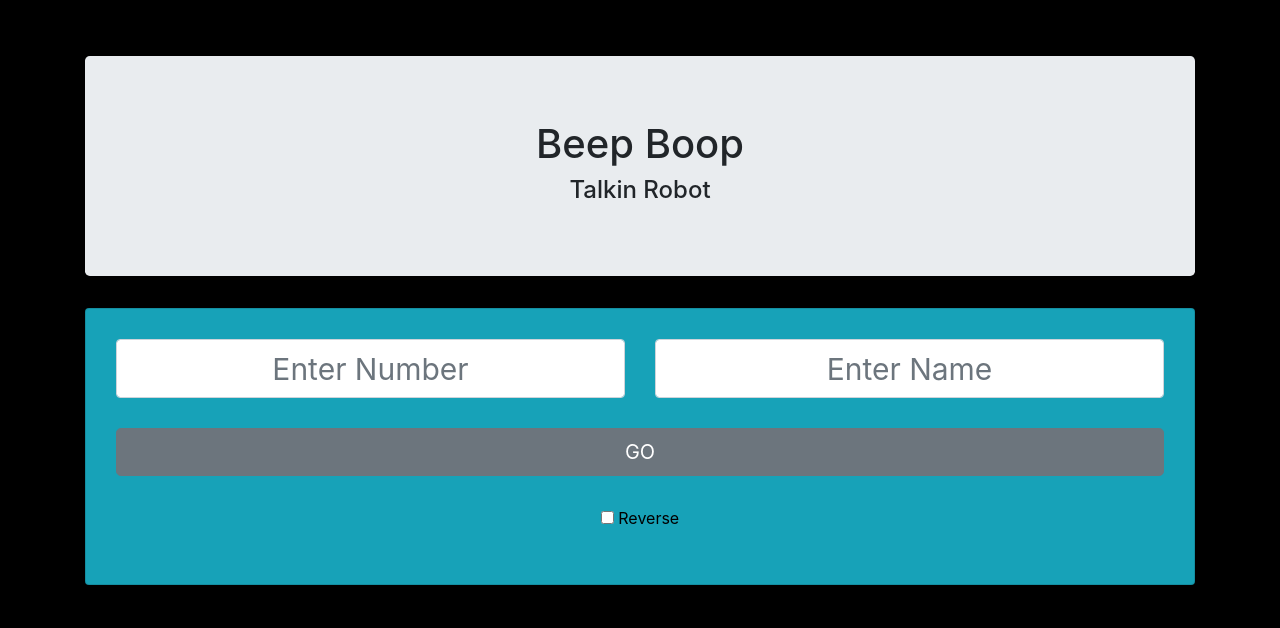
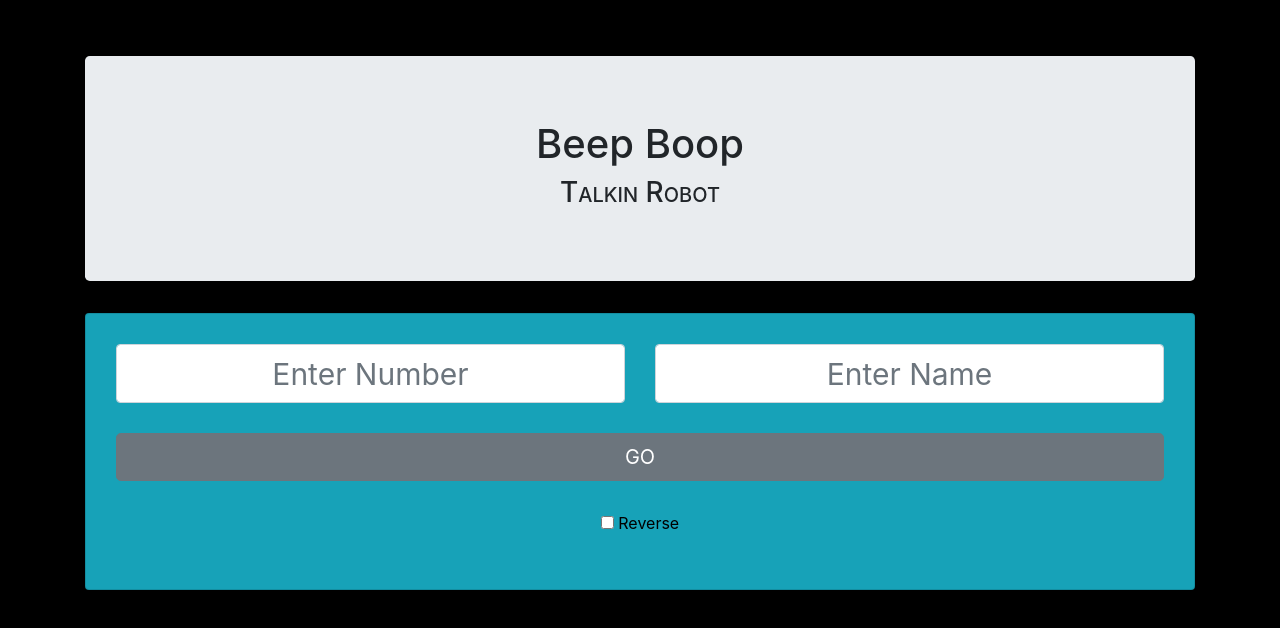
Before and after one commit to LiamPKenna/wk3, a plain HTML site: page index.html in a window 1280 px wide. Drawn offline with Linux system fonts and the light colour scheme.

Commit message:
adjust header styles

```diff
--- a/css/styles.css
+++ b/css/styles.css
@@ -1,6 +1,10 @@
 p {
   font-family: monospace;
   font-size: 20px;
+}
+
+h3 {
+  font-variant: small-caps;
 }
 
 .header {
@@ -21,7 +25,7 @@ p {
   display: none;
 }
 
-#userInput, .header, h3, input {
+#userInput, .header, h2, h3, input {
   text-align: center;
 }
 
--- a/index.html
+++ b/index.html
@@ -11,7 +11,7 @@
     <div class="container main">
       <div class="jumbotron header">
         <h1>Beep Boop</h1>
-        <h4>Talkin Robot</h4>
+        <h3>Talkin Robot</h3>
       </div>
       <div class="card bg-info">
         <form id="userInput">
```
